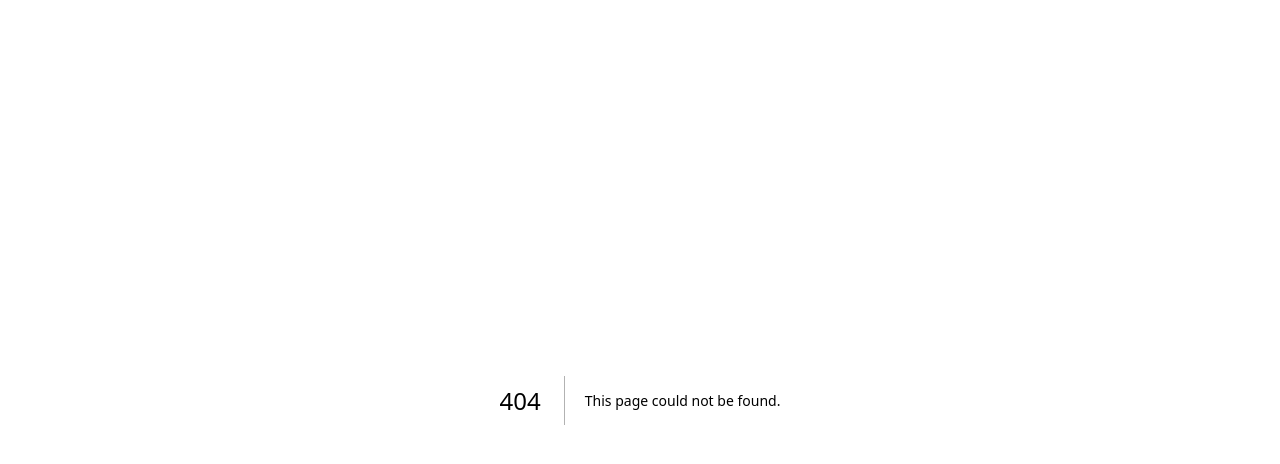
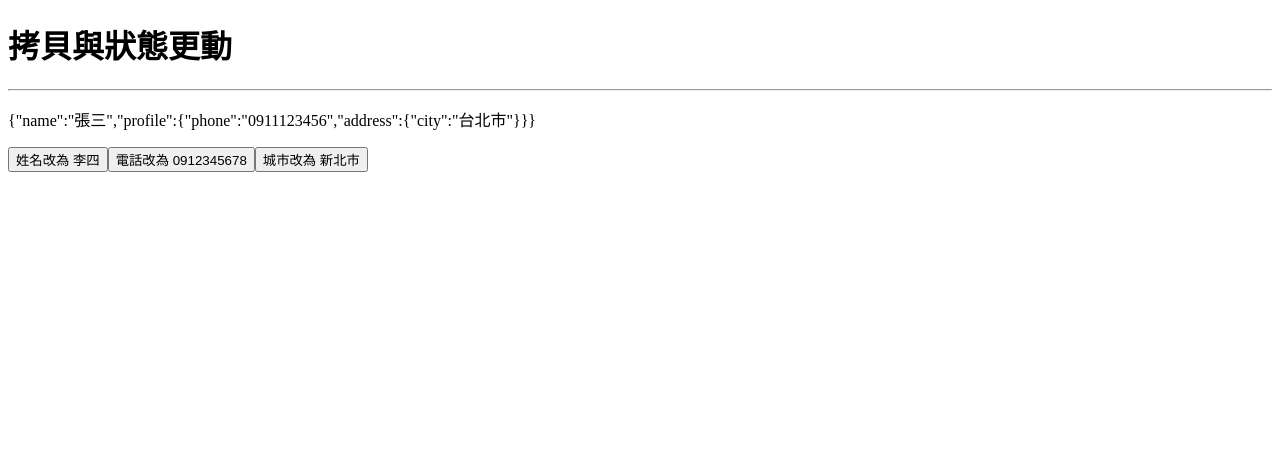
Before and after one commit to eyesofkids/react-mli-com, a Next.js app in the folder course/: page /ch-04-state/copy-change in a window 1280 px wide. Before the commit this address had no page. Shown: the top 464 px of the page. Built offline with nearby package versions, Linux system fonts and the light colour scheme.

Commit message:
拷貝與狀態更動-結構

```diff
--- /dev/null
+++ b/course/app/ch-04-state/copy-change/page.js
@@ -0,0 +1,26 @@
+'use client'
+
+import { useState } from 'react'
+
+export default function CopyChangePage() {
+  const [user, setUser] = useState({
+    name: '張三',
+    profile: {
+      phone: '0911123456',
+      address: {
+        city: '台北市',
+      },
+    },
+  })
+
+  return (
+    <>
+      <h1>拷貝與狀態更動</h1>
+      <hr />
+      <p>{JSON.stringify(user)}</p>
+      <button onClick={() => {}}>姓名改為 李四</button>
+      <button onClick={() => {}}>電話改為 0912345678</button>
+      <button onClick={() => {}}>城市改為 新北市</button>
+    </>
+  )
+}
```
